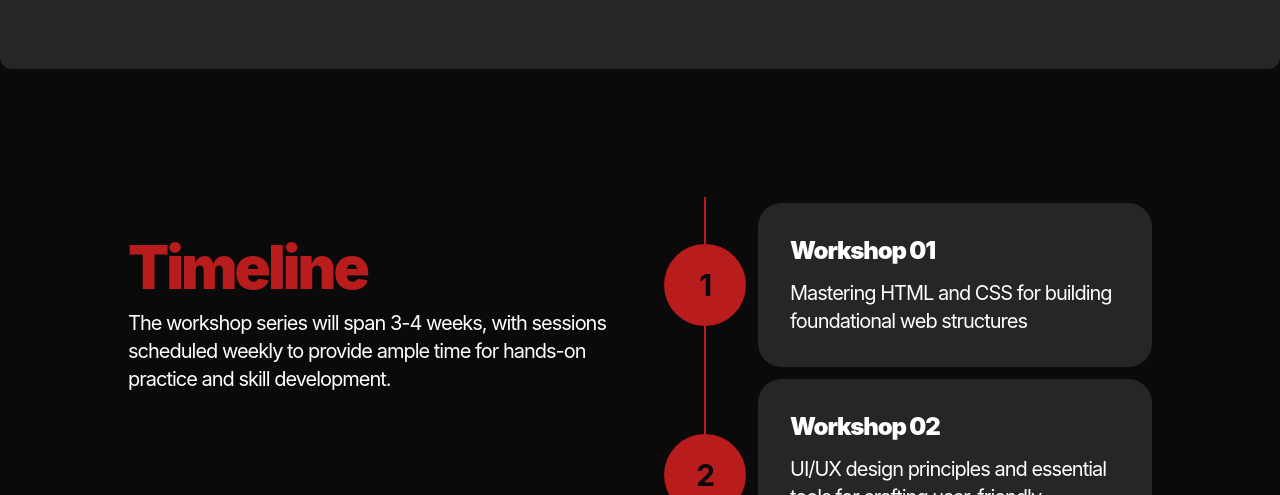
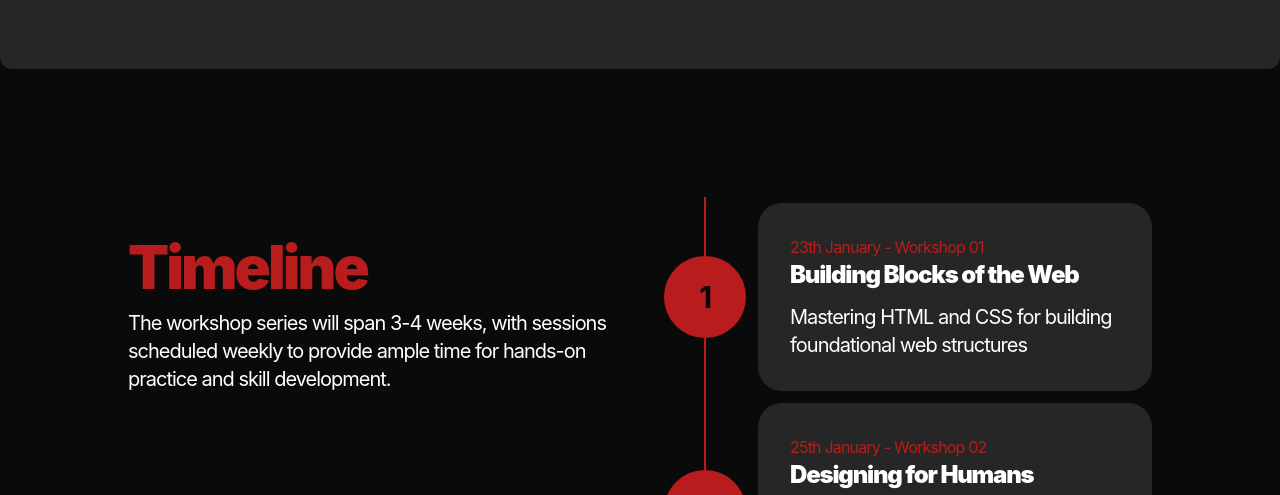
Before and after one commit to ieeecsiit/WebSpire2.0, a React (Create React App) app: page / in a window 1280 px wide. Shown: the part 2305-2800 px from the top of the page. Built offline with nearby package versions, Linux system fonts and the light colour scheme.

Commit message:
added date to timeline

```diff
--- a/src/components/common/ContactCard.tsx
+++ b/src/components/common/ContactCard.tsx
@@ -14,15 +14,15 @@ const ContactCard: React.FC<ContactCardProps> = ({ name, role, phone, email }) =
         <h3 className="text-3xl font-bold tracking-tighter text-white max-md:max-w-full">
           {name}
         </h3>
-        <div className="mt-1 text-xl tracking-tighter text-red-700 max-md:max-w-full">
+        <div className="text-xl tracking-tighter text-red-700 max-md:max-w-full">
           {role}
         </div>
       </div>
-      <div className="flex flex-col items-start pr-20 mt-1 w-full text-xl tracking-tighter text-white rounded-none max-md:pr-5 max-md:max-w-full">
+      <div className="flex flex-col items-start pr-20 w-full text-xl tracking-tighter text-white rounded-none max-md:pr-5 max-md:max-w-full">
         <a href={`tel:${phone}`} className="hover:text-red-700 transition-colors duration-300">
           {phone}
         </a>
-        <a href={`mailto:${email}`} className="mt-1 hover:text-red-700 transition-colors duration-300">
+        <a href={`mailto:${email}`} className="hover:text-red-700 transition-colors duration-300">
           {email}
         </a>
       </div>
--- a/src/components/common/NavigationLink.tsx
+++ b/src/components/common/NavigationLink.tsx
@@ -9,7 +9,7 @@ const NavigationLink: React.FC<NavigationLinkProps> = ({ href, label }) => {
   return (
     <a
       href={href}
-      className="self-stretch my-auto hover:text-red-700 transition-colors duration-300"
+      className="self-stretch my-auto hover:text-[#cc1a1a] transition-colors"
     >
       {label}
     </a>
--- a/src/components/common/TimelineCard.tsx
+++ b/src/components/common/TimelineCard.tsx
@@ -2,11 +2,12 @@ import React from 'react';
 
 interface TimelineCardProps {
   number: number;
+  date: string;
   title: string;
   description: string;
 }
 
-const TimelineCard: React.FC<TimelineCardProps> = ({ number, title, description }) => {
+const TimelineCard: React.FC<TimelineCardProps> = ({ number, date, title, description }) => {
   return (
     <div className="flex overflow-hidden flex-wrap gap-3 items-center w-full rounded-3xl min-w-[400px] max-md:max-w-full">
       <div className="flex overflow-hidden flex-col justify-center items-center self-stretch text-3xl font-bold tracking-tighter text-center whitespace-nowrap min-h-[165px] text-neutral-950 w-[82px]">
@@ -18,6 +19,9 @@ const TimelineCard: React.FC<TimelineCardProps> = ({ number, title, description
     </div>
       <div className="flex overflow-hidden flex-col flex-1 shrink justify-center self-stretch py-1.5 text-white basis-0 min-w-[240px] max-md:max-w-full">
         <div className="flex overflow-hidden flex-col justify-center p-8 w-full rounded-3xl bg-neutral-800 max-md:px-5 max-md:max-w-full">
+          <p className="text-l tracking-tighter max-md:max-w-full text-red-700">
+            {date}
+          </p>
           <h3 className="text-2xl font-black tracking-tighter max-md:max-w-full">
             {title}
           </h3>
--- a/src/components/sections/Footer.tsx
+++ b/src/components/sections/Footer.tsx
@@ -1,8 +1,8 @@
 const techIcons = [
-  { src: "https://cdn.builder.io/api/v1/image/assets/TEMP/2fb27639b1cac73e15fe44a83e7277441cfa43214f5985407e91e3abb1e38761?placeholderIfAbsent=true&apiKey=0a18f12c55274af68e0a3ae651c1ff6d", alt: "React Icon", href: "#" },
-  { src: "https://cdn.builder.io/api/v1/image/assets/TEMP/0338fea1762602217e5306275a857ab0d86d4227a736284dd7519cade1d6bccd?placeholderIfAbsent=true&apiKey=0a18f12c55274af68e0a3ae651c1ff6d", alt: "JavaScript Icon", href: "#" },
-  { src: "https://cdn.builder.io/api/v1/image/assets/TEMP/aa57a1bddafbca66831375106a9abb27a954dea5dcb9ae358d6f96226c96e685?placeholderIfAbsent=true&apiKey=0a18f12c55274af68e0a3ae651c1ff6d", alt: "HTML5 Icon", href: "#" },
-  { src: "https://cdn.builder.io/api/v1/image/assets/TEMP/dcda49343e80343ce8d9877b4ff89f9802f46ba545b2625add19a9942fdf6815?placeholderIfAbsent=true&apiKey=0a18f12c55274af68e0a3ae651c1ff6d", alt: "CSS3 Icon", href: "#" }
+  { src: "https://cdn.builder.io/api/v1/image/assets/TEMP/2fb27639b1cac73e15fe44a83e7277441cfa43214f5985407e91e3abb1e38761?placeholderIfAbsent=true&apiKey=0a18f12c55274af68e0a3ae651c1ff6d", alt: "Instagram", href: "https://www.instagram.com/ieeecs_iit/" },
+  { src: "https://cdn.builder.io/api/v1/image/assets/TEMP/0338fea1762602217e5306275a857ab0d86d4227a736284dd7519cade1d6bccd?placeholderIfAbsent=true&apiKey=0a18f12c55274af68e0a3ae651c1ff6d", alt: "Facebook", href: "https://www.facebook.com/IEEECSIIT" },
+  { src: "https://cdn.builder.io/api/v1/image/assets/TEMP/aa57a1bddafbca66831375106a9abb27a954dea5dcb9ae358d6f96226c96e685?placeholderIfAbsent=true&apiKey=0a18f12c55274af68e0a3ae651c1ff6d", alt: "linkedIn", href: "https://www.linkedin.com/company/ieee-computer-society-student-chapter-of-iit/" },
+  { src: "https://cdn.builder.io/api/v1/image/assets/TEMP/dcda49343e80343ce8d9877b4ff89f9802f46ba545b2625add19a9942fdf6815?placeholderIfAbsent=true&apiKey=0a18f12c55274af68e0a3ae651c1ff6d", alt: "TikTok", href: "https://www.tiktok.com/@ieeecsiit" }
 ];
 
 function Footer() {
@@ -27,7 +27,7 @@ function Footer() {
           </div>
         </div>
         <div className="flex overflow-hidden flex-col flex-1 shrink font-black text-right text-red-700 whitespace-nowrap basis-0 min-w-[240px] max-md:max-w-full">
-          <div className="flex gap-4 justify-end mt-6">
+          <div className="flex gap-4 justify-end">
             {techIcons.map((icon, index) => (
               <a
                 key={index}
--- a/src/components/sections/Header.tsx
+++ b/src/components/sections/Header.tsx
@@ -11,7 +11,7 @@ const navigationItems = [
 
 function Header() {
   return (
-    <header className="flex overflow-hidden flex-col justify-center px-16 py-6 w-full bg-neutral-950 max-md:px-5 max-md:max-w-full">
+    <header className="flex overflow-hidden flex-col justify-center px-12 py-6 w-full bg-neutral-950 max-md:px-5 max-md:max-w-full">
       <nav className="flex overflow-hidden flex-wrap gap-6 justify-center items-center w-full min-w-[420px] max-md:max-w-full">
         <div className="flex overflow-hidden flex-1 shrink gap-2.5 items-start self-stretch my-auto basis-0 min-w-[240px] max-md:max-w-full">
           <Logo />
--- a/src/components/sections/Timeline.tsx
+++ b/src/components/sections/Timeline.tsx
@@ -4,22 +4,26 @@ import TimelineCard from '../common/TimelineCard';
 const timelineData = [
   {
     number: 1,
-    title: "Workshop 01",
+    date: "23th January - Workshop 01",
+    title: "Building Blocks of the Web",
     description: "Mastering HTML and CSS for building foundational web structures"
   },
   {
     number: 2,
-    title: "Workshop 02",
+    date: "25th January - Workshop 02",
+    title: "Designing for Humans",
     description: "UI/UX design principles and essential tools for crafting user-friendly interfaces"
   },
   {
     number: 3,
-    title: "Workshop 03",
+    date: "03rd February - Workshop 03",
+    title: "JavaScript and Frameworks",
     description: "JavaScript and React.js, emphasizing interactive and dynamic web applications"
   },
   {
     number: 4,
-    title: "Exclusive Content",
+    date: "10th February - Exclusive",
+    title: "Industry Visit",
     description: "Offers top participants a networking opportunity with industry professionals to gain valuable career insights"
   }
 ];
@@ -40,6 +44,7 @@ function Timeline() {
           <TimelineCard
             key={index}
             number={item.number}
+            date={item.date}
             title={item.title}
             description={item.description}
           />
--- a/src/index.tsx
+++ b/src/index.tsx
@@ -12,8 +12,4 @@ root.render(
     <App />
   </React.StrictMode>
 );
-
-// If you want to start measuring performance in your app, pass a function
-// to log results (for example: reportWebVitals(console.log))
-// or send to an analytics endpoint. Learn more: https://bit.ly/CRA-vitals
 reportWebVitals();
```
Also changed, not shown: public/index.html (+0 -23 lines), src/components/sections/Hero.tsx (+13 -6 lines).
